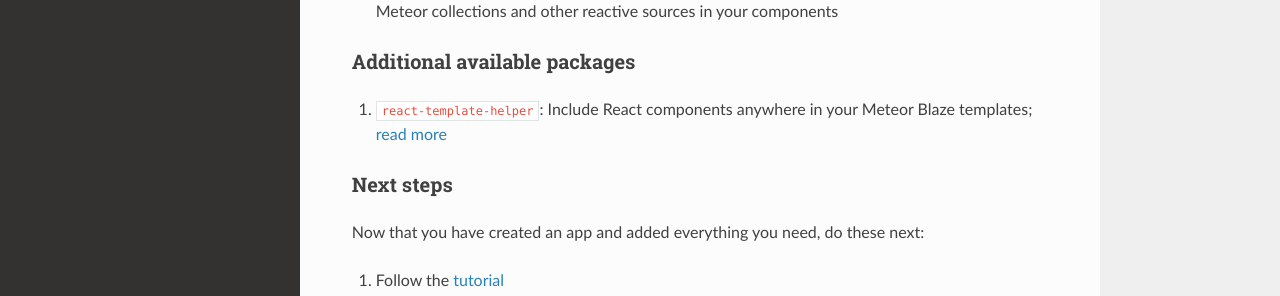
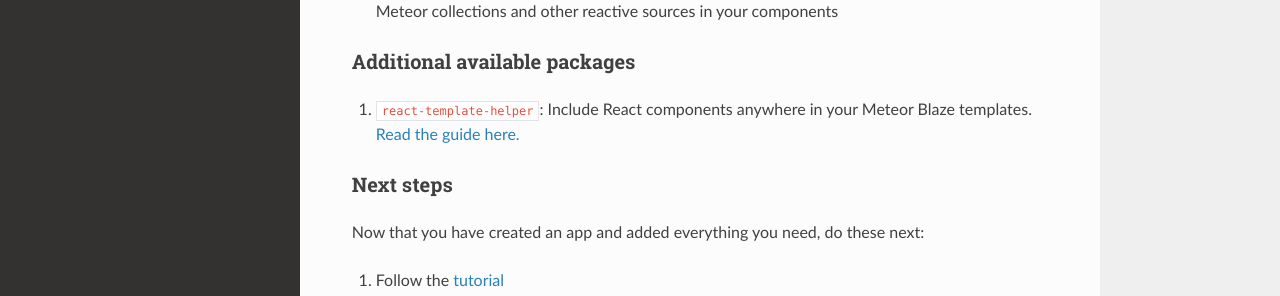
Before and after one commit to meteor/react-packages, an MkDocs documentation site: the page built from docs/index.md, in a window 1280 px wide and 1333 px high. Shown: the part 759-1055 px from the top of the window. Built offline with MkDocs 1.6.1, drawn with Linux system fonts in a browser that asks for light colours; nearby versions of some CDN libraries; old or Windows-style settings are respelled for this version of MkDocs.

Commit message:
Improve guide

```diff
--- a/docs/index.md
+++ b/docs/index.md
@@ -23,7 +23,7 @@ The `react` meta-package comes with everything you need to build your Meteor app
 
 ### Additional available packages
 
-1. `react-template-helper`: Include React components anywhere in your Meteor Blaze templates; [read more](react-template-helper.md)
+1. `react-template-helper`: Include React components anywhere in your Meteor Blaze templates. [Read the guide here.](react-template-helper.md)
 
 ### Next steps
 
```
